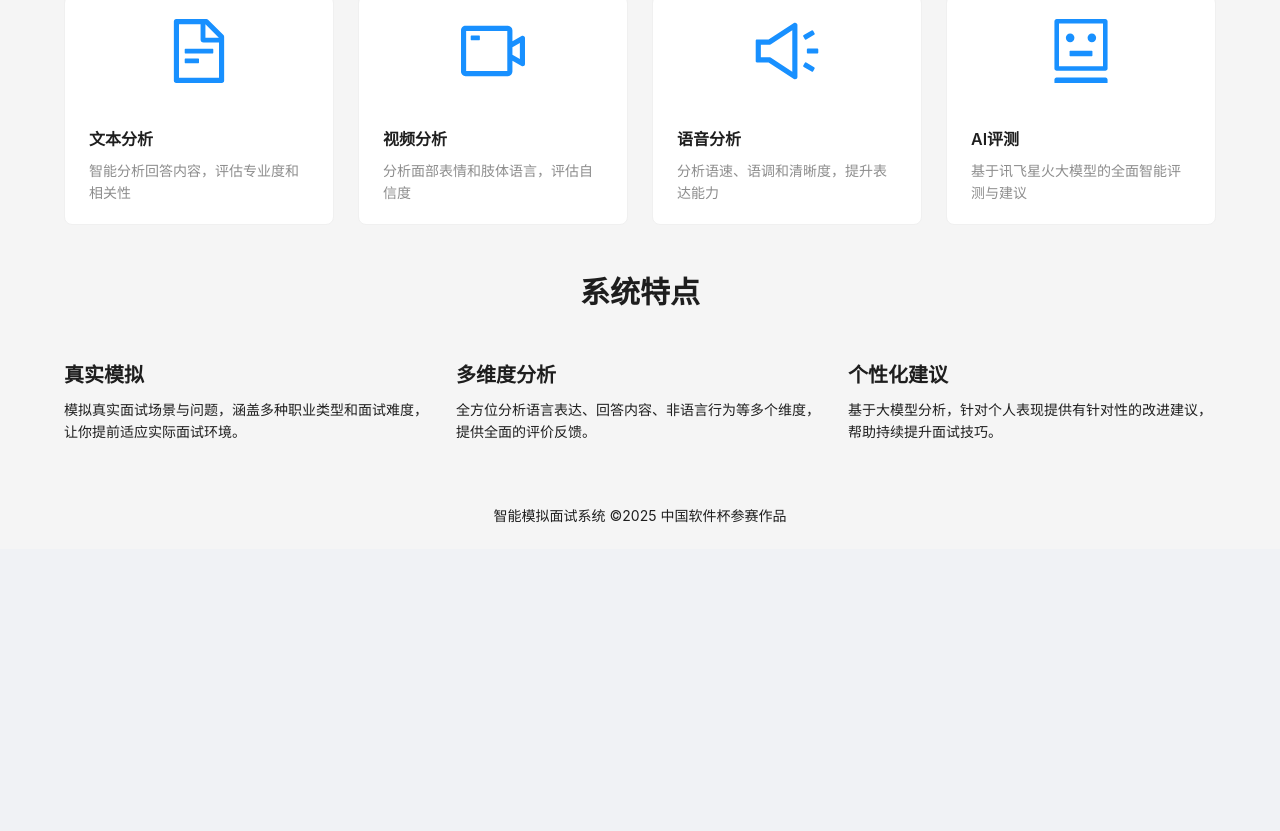
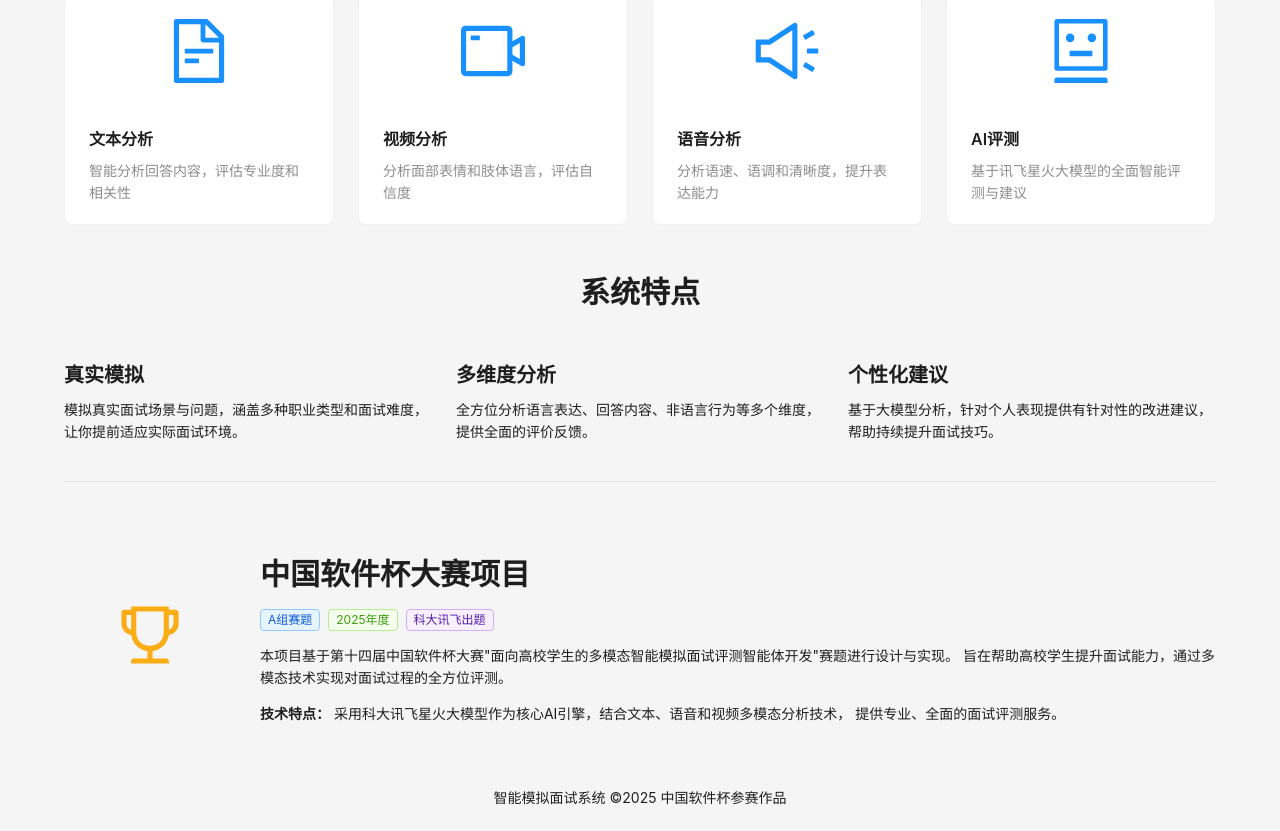
Before and after one commit to thoulee21/interview-ai, a React (Create React App) app in the folder frontend/: page / in a window 1280 px wide. Shown: the part 313-1144 px from the top of the page. Before the commit the page ends 862 px from the top, so only its background shows below. Built offline with nearby package versions, Linux system fonts and the light colour scheme; no server answers.

Commit message:
feat(HomePage): 添加中国软件杯大赛项目介绍及技术特点展示

```diff
--- a/frontend/src/pages/HomePage.js
+++ b/frontend/src/pages/HomePage.js
@@ -1,11 +1,12 @@
 import React from "react";
-import { Typography, Row, Col, Button, Card } from "antd";
+import { Typography, Row, Col, Button, Card, Divider, Tag } from "antd";
 import { useNavigate } from "react-router-dom";
 import {
   FileTextOutlined,
   VideoCameraOutlined,
   SoundOutlined,
   RobotOutlined,
+  TrophyOutlined,
 } from "@ant-design/icons";
 
 const { Title, Paragraph } = Typography;
@@ -117,6 +118,32 @@ const HomePage = () => {
           </Col>
         </Row>
       </div>
+
+      <Divider />
+
+      <div style={{ marginTop: "48px" }}>
+        <Row align="middle" gutter={[24, 24]}>
+          <Col xs={24} md={4} className="text-center">
+            <TrophyOutlined style={{ fontSize: "64px", color: "#faad14" }} />
+          </Col>
+          <Col xs={24} md={20}>
+            <Title level={2}>中国软件杯大赛项目</Title>
+            <Paragraph>
+              <Tag color="blue">A组赛题</Tag>
+              <Tag color="green">2025年度</Tag>
+              <Tag color="purple">科大讯飞出题</Tag>
+            </Paragraph>
+            <Paragraph>
+              本项目基于第十四届中国软件杯大赛"面向高校学生的多模态智能模拟面试评测智能体开发"赛题进行设计与实现。
+              旨在帮助高校学生提升面试能力，通过多模态技术实现对面试过程的全方位评测。
+            </Paragraph>
+            <Paragraph>
+              <strong>技术特点：</strong> 采用科大讯飞星火大模型作为核心AI引擎，结合文本、语音和视频多模态分析技术，
+              提供专业、全面的面试评测服务。
+            </Paragraph>
+          </Col>
+        </Row>
+      </div>
     </div>
   );
 };
```
